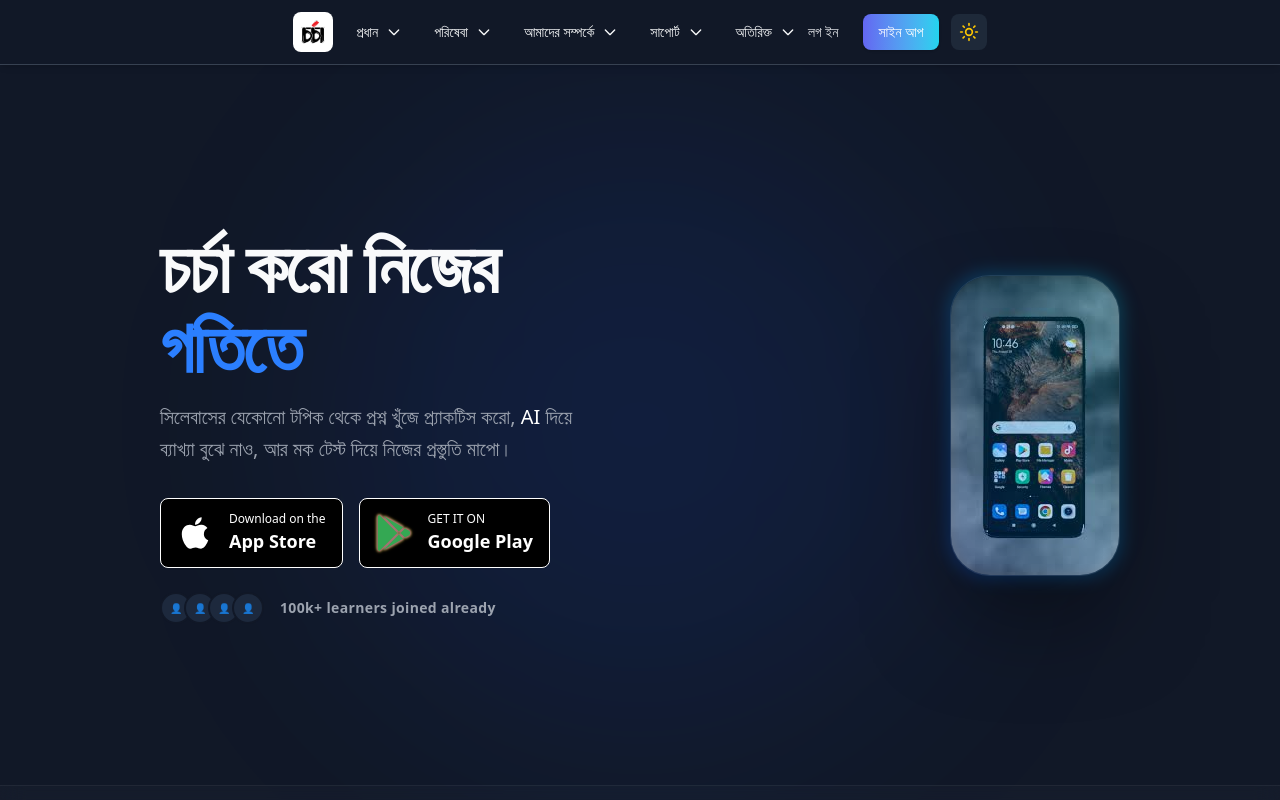
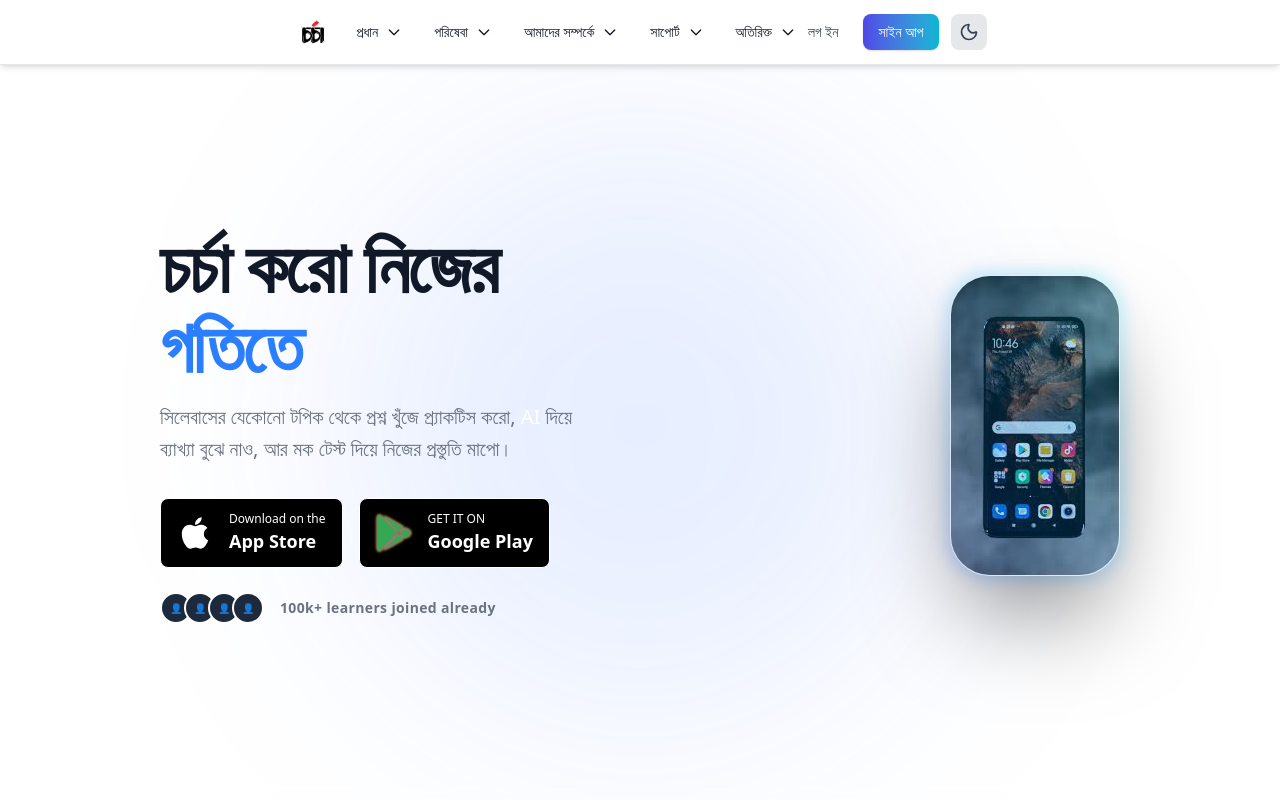
Before and after one commit to kousar-21/chorcha, a React (Vite) app: page / in a window 1280 px wide. Shown: the top 800 px of the page. Built offline with nearby package versions, Linux system fonts and the light colour scheme.

Commit message:
updated theme context

```diff
--- a/src/Shared/ThemeContext.jsx
+++ b/src/Shared/ThemeContext.jsx
@@ -1,39 +1,68 @@
-import { createContext, useContext, useState, useEffect } from 'react';
+import { createContext, useContext, useState, useEffect, useMemo } from 'react';
 
 const ThemeContext = createContext(undefined);
 
 export function useTheme() {
   const context = useContext(ThemeContext);
-  if (!context) {
+  if (context === undefined) {
     throw new Error('useTheme must be used within a ThemeProvider');
   }
   return context;
 }
 
 export function ThemeProvider({ children }) {
-  const [isDarkMode, setIsDarkMode] = useState(() => {
-    // Initialize state from localStorage during initial render
-    const savedTheme = localStorage.getItem('theme');
-    return savedTheme !== 'light'; // Default to dark mode
-  });
+  // Initialize state as null or a default to avoid hydration mismatch
+  const [isDarkMode, setIsDarkMode] = useState(true);
+  const [mounted, setMounted] = useState(false);
 
   useEffect(() => {
-    // Apply theme class to document and save to localStorage
+    // 1. Mark as mounted to handle client-side logic
+    setMounted(true);
+
+    // 2. Logic to determine initial theme
+    const savedTheme = localStorage.getItem('theme');
+    const systemPrefersDark = window.matchMedia('(prefers-color-scheme: dark)').matches;
+
+    if (savedTheme) {
+      setIsDarkMode(savedTheme === 'dark');
+    } else {
+      setIsDarkMode(systemPrefersDark);
+    }
+  }, []);
+
+  useEffect(() => {
+    if (!mounted) return;
+
+    const root = window.document.documentElement;
+
     if (isDarkMode) {
-      document.documentElement.classList.add('dark');
+      root.classList.add('dark');
+      root.setAttribute('data-theme', 'dark'); // Useful for DaisyUI or CSS variables
       localStorage.setItem('theme', 'dark');
     } else {
-      document.documentElement.classList.remove('dark');
+      root.classList.remove('dark');
+      root.setAttribute('data-theme', 'light');
       localStorage.setItem('theme', 'light');
     }
-  }, [isDarkMode]);
+  }, [isDarkMode, mounted]);
 
-  function toggleTheme() {
-    setIsDarkMode(prev => !prev);
+  const toggleTheme = () => {
+    setIsDarkMode((prev) => !prev);
+  };
+
+  // Memoize the value to prevent unnecessary re-renders of all consumers
+  const value = useMemo(() => ({
+    isDarkMode,
+    toggleTheme
+  }), [isDarkMode]);
+
+  // Prevent rendering children until mounted to avoid theme "flicker" on load
+  if (!mounted) {
+    return null;
   }
 
   return (
-    <ThemeContext.Provider value={{ isDarkMode, toggleTheme }}>
+    <ThemeContext.Provider value={value}>
       {children}
     </ThemeContext.Provider>
   );
```
